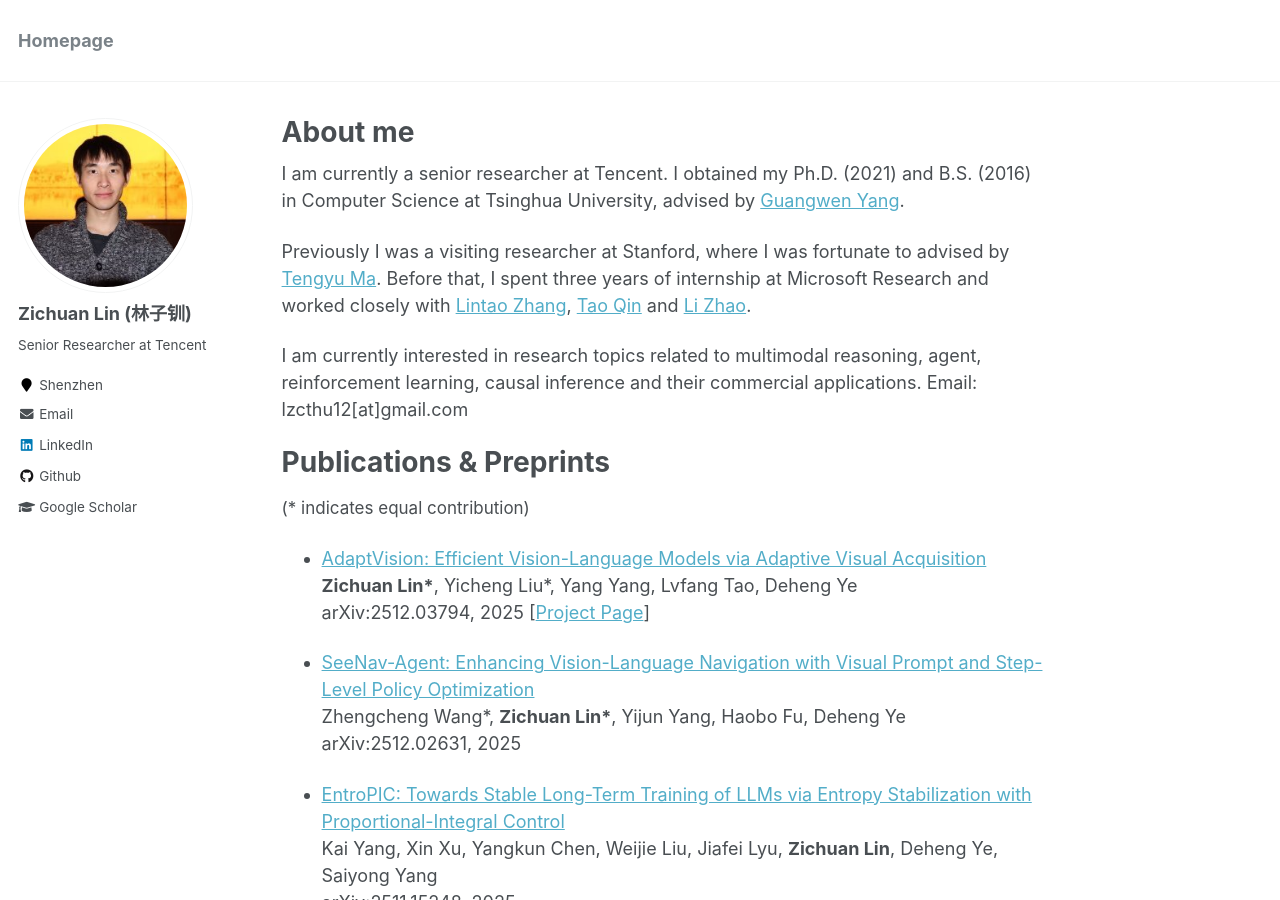
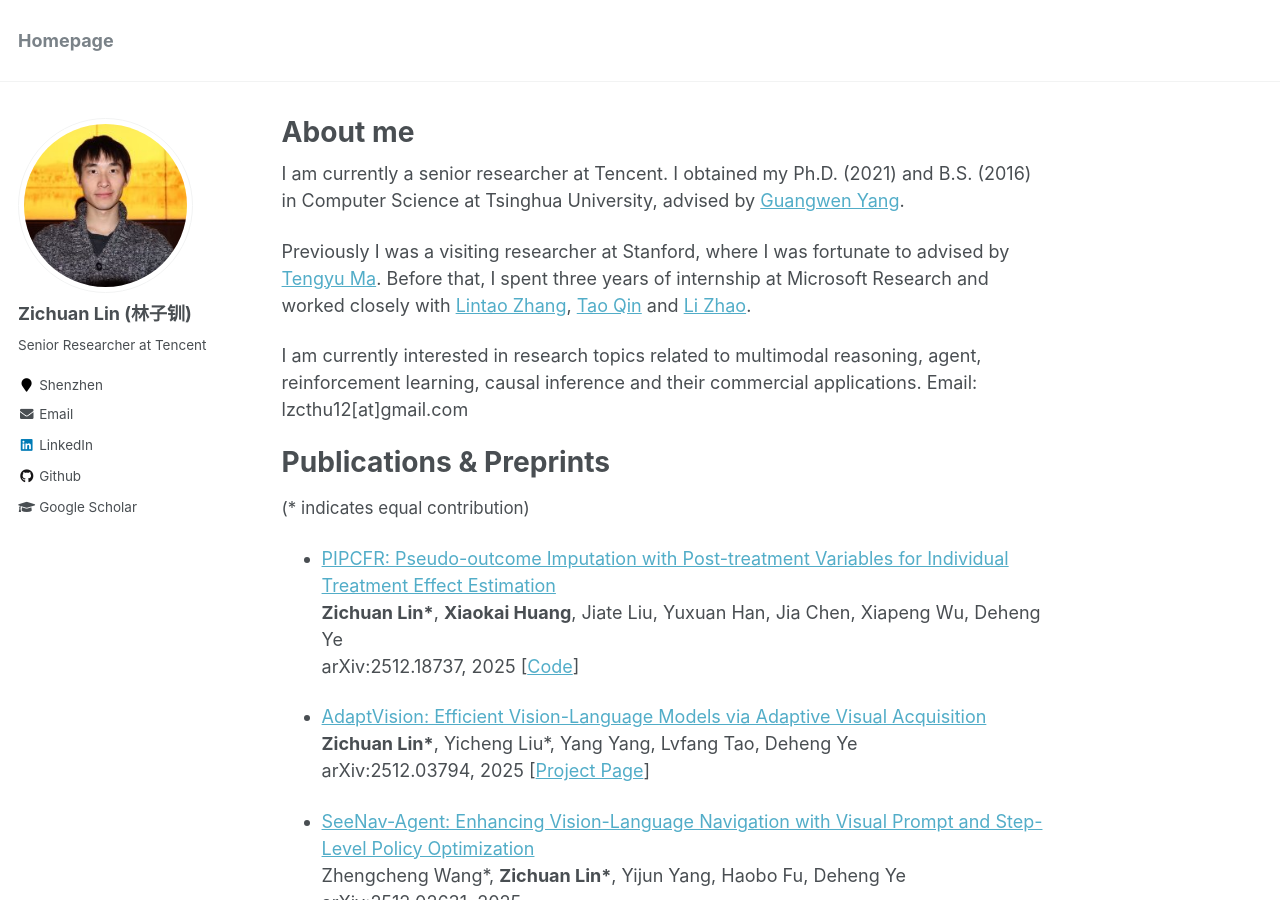
Before and after one commit to LinZichuan/linzichuan.github.io, a Jekyll site: the page built from _pages/about.md, in a window 1280 px wide and 900 px high. Built offline with Jekyll 4.4.1, drawn with Linux system fonts in a browser that asks for light colours; formulas are drawn with MathJax 3.

Commit message:
Update about.md

```diff
--- a/_pages/about.md
+++ b/_pages/about.md
@@ -24,6 +24,10 @@ Publications & Preprints
 <!-- (* represents equal contribution) -->
 
 <!-- **Preprints** -->
+
+- [PIPCFR: Pseudo-outcome Imputation with Post-treatment Variables for Individual Treatment Effect Estimation](https://arxiv.org/abs/2512.18737) <br>
+**Zichuan Lin\***, **Xiaokai Huang**, Jiate Liu, Yuxuan Han, Jia Chen, Xiapeng Wu, Deheng Ye <br>
+arXiv:2512.18737, 2025 [[Code](https://github.com/LinZichuan/PIPCFR)]
 
 - [AdaptVision: Efficient Vision-Language Models via Adaptive Visual Acquisition](https://arxiv.org/abs/2512.03794) <br>
 **Zichuan Lin\***, Yicheng Liu\*, Yang Yang, Lvfang Tao, Deheng Ye <br>
```
